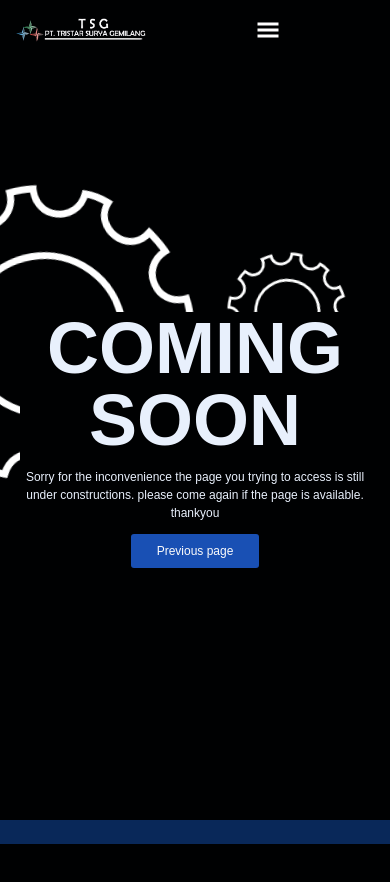
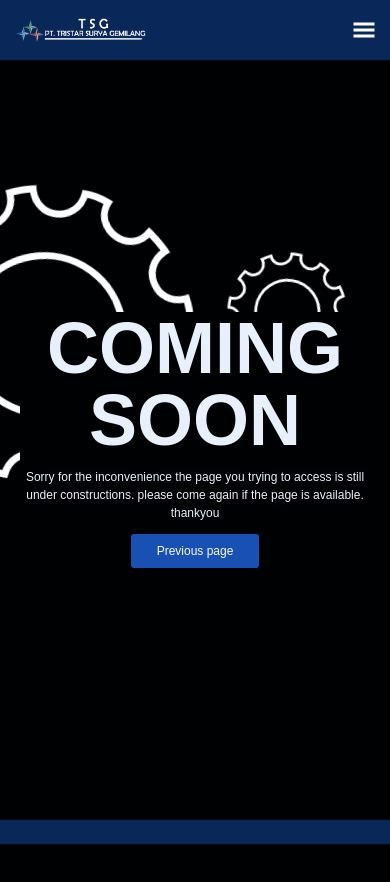
Before and after one commit to irvancolz/web-tsg-fe-rewrite, a Next.js app: page /under-construction in a window 390 px wide. Shown: the top 882 px of the page. Built offline with nearby package versions, Linux system fonts and the light colour scheme.

Commit message:
add responsive to topnav

```diff
--- a/src/components/ui/topnav/topnav.module.scss
+++ b/src/components/ui/topnav/topnav.module.scss
@@ -28,12 +28,13 @@
 .container {
   position: sticky;
   top: -1px;
-  background-color: var(--bg-col);
   padding: 1rem;
+  background-color: var(--col-blue-800);
   transition: background-color 0.3s ease-in-out;
   z-index: 100;
 
   @media (min-width: 768px) {
+    background-color: var(--bg-col);
     padding: 0.5rem 5rem;
     display: flex;
     justify-content: space-between;
@@ -42,12 +43,45 @@
 }
 
 .nav {
-  display: none;
+  position: absolute;
+  height: 100%;
+  min-height: 100vh;
+  width: 100%;
+  left: 0;
+  z-index: 2;
+  top: 5rem;
+  background-color: var(--col-blue-800);
+  transition: clip-path 0.5s ease-in-out;
+  clip-path: circle(0% at 100% 0%);
+
+  &[data-open="true"] {
+    clip-path: circle(100%);
+  }
 
   @media (min-width: 768px) {
-    display: flex;
-    align-items: center;
-    gap: 0.5rem;
+    position: static;
+    height: fit-content;
+    min-height: fit-content;
+    background-color: transparent;
+    clip-path: none;
+  }
+
+  &_list {
+    padding: 3rem 1rem;
+
+    @media (min-width: 768px) {
+      padding: 0;
+      display: flex;
+      align-items: center;
+      gap: 0.5rem;
+    }
+
+    & li a {
+      font-size: 2rem;
+      @media (min-width: 768px) {
+        font-size: 0.75rem;
+      }
+    }
   }
 }
 
--- a/src/components/ui/topnav/topnav.tsx
+++ b/src/components/ui/topnav/topnav.tsx
@@ -31,6 +31,7 @@ const links: NavigationProps[] = [
 ];
 export function Topnav() {
   const [scroll, setScroll] = useState<number>(0);
+  const [open, setOpen] = useState<boolean>(false);
   useEffect(() => {
     const func = () => {
       setScroll(() => scrollY);
@@ -52,20 +53,29 @@ export function Topnav() {
       <div className={styles.logo_container}>
         <Link href={"/"}>
           <Images
+            onClick={() => setOpen(() => false)}
             className={styles.tsg_logo}
             alt="tsg logo"
             src={getStaticAssetsPath("/images/png", "logo-tsg-light.png")}
           />
         </Link>
-        <Button variant="unstyled" className={styles.hamburger}>
+        <Button
+          variant="unstyled"
+          className={styles.hamburger}
+          onClick={() => setOpen((curr) => !curr)}
+        >
           <GiHamburgerMenu style={{ fill: "#fff", fontSize: "2rem" }} />
         </Button>
-        <nav className="nav">
+        <nav
+          className={styles.nav}
+          data-open={open}
+          onClick={() => setOpen(() => false)}
+        >
           {/* desktop topnav */}
-          <ul className={styles.nav}>
+          <ul className={styles.nav_list}>
             {links.map((path, i) => {
               return (
-                <li key={i}>
+                <li key={i} onClick={() => setOpen(() => false)}>
                   <TopnavNavigations key={i} {...path} />
                 </li>
               );
```
